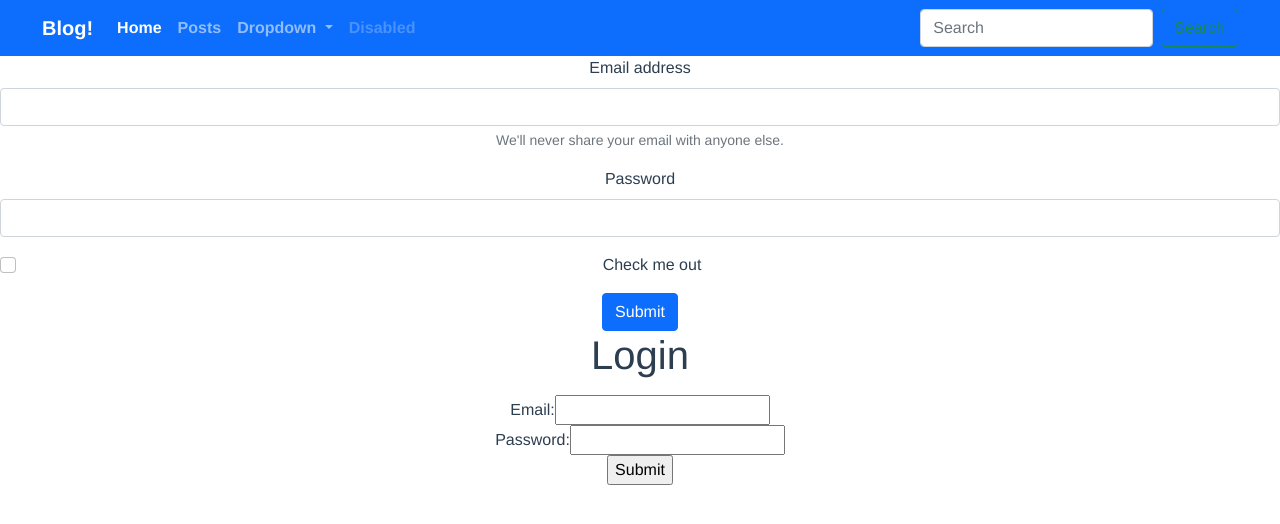
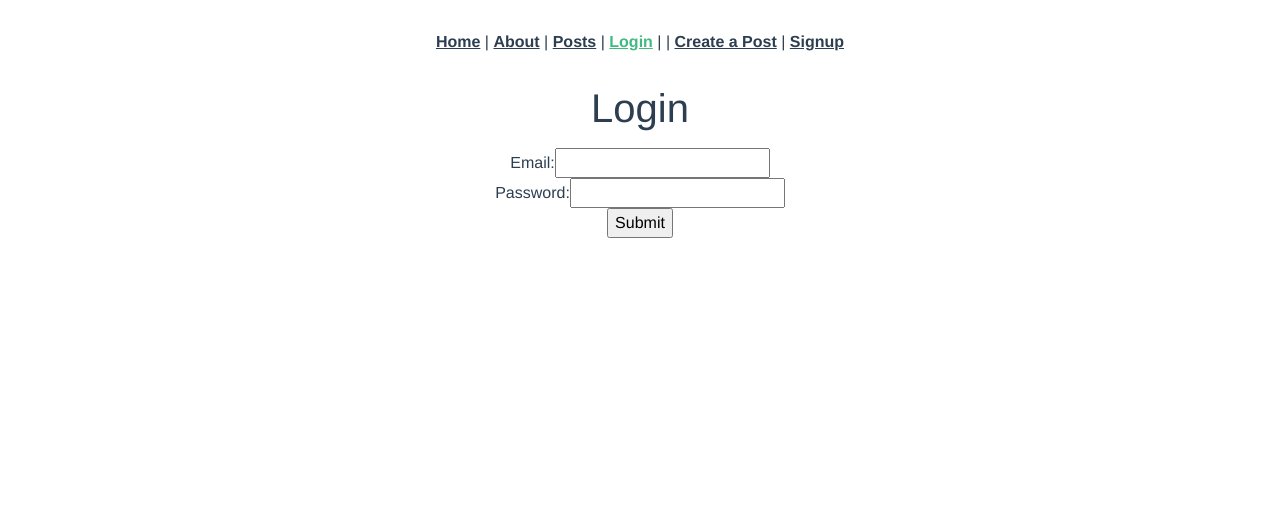
Before and after one commit to DeanaVandegriff/blog-frontend-app, a Vue app: page /login in a window 1280 px wide. Shown: the top 524 px of the page. Built offline with nearby package versions, Linux system fonts and the light colour scheme.

Commit message:
adds login logout toggle

```diff
--- a/src/App.vue
+++ b/src/App.vue
@@ -1,58 +1,56 @@
+<script>
+export default {
+  data: function () {
+    return {
+      isLoggedIn: !!localStorage.jwt,
+    };
+  },
+  watch: {
+    $route: function () {
+      this.isLoggedIn = !!localStorage.jwt;
+    },
+  },
+  methods: {
+    getUserId: function () {
+      return localStorage.getItem("user_id");
+    },
+  },
+};
+</script>
+
 <template>
-  <nav class="navbar navbar-expand-lg navbar-dark bg-primary">
-    <div class="container-fluid">
-      <a class="navbar-brand" href="#">Blog!</a>
-      <button
-        class="navbar-toggler"
-        type="button"
-        data-bs-toggle="collapse"
-        data-bs-target="#navbarSupportedContent"
-        aria-controls="navbarSupportedContent"
-        aria-expanded="false"
-        aria-label="Toggle navigation"
-      >
-        <span class="navbar-toggler-icon"></span>
-      </button>
-      <div class="collapse navbar-collapse" id="navbarSupportedContent">
-        <ul class="navbar-nav me-auto mb-2 mb-lg-0">
-          <li class="nav-item">
-            <a class="nav-link active" aria-current="page" href="#">Home</a>
-          </li>
-          <li class="nav-item">
-            <a class="nav-link" href="/posts">Posts</a>
-          </li>
-          <li class="nav-item dropdown">
-            <a
-              class="nav-link dropdown-toggle"
-              href="#"
-              id="navbarDropdown"
-              role="button"
-              data-bs-toggle="dropdown"
-              aria-expanded="false"
-            >
-              Dropdown
-            </a>
-            <ul class="dropdown-menu" aria-labelledby="navbarDropdown">
-              <li><a class="dropdown-item" href="/signup">Sign Up</a></li>
-              <li><a class="dropdown-item" href="/login">Login</a></li>
-              <li><hr class="dropdown-divider" /></li>
-              <li><a class="dropdown-item" href="/posts/new">Create a Post</a></li>
-              <li><hr class="dropdown-divider" /></li>
-              <li><a class="dropdown-item" href="/logout">Sign Out</a></li>
-            </ul>
-          </li>
-          <li class="nav-item">
-            <a class="nav-link disabled">Disabled</a>
-          </li>
-        </ul>
-        <form class="d-flex">
-          <input class="form-control me-2" type="search" placeholder="Search" aria-label="Search" />
-          <button class="btn btn-outline-success" type="submit">Search</button>
-        </form>
-      </div>
-    </div>
+  <nav>
+    <span>
+      <router-link to="/">Home</router-link>
+    </span>
+    |
+    <span>
+      <router-link to="/about">About</router-link>
+    </span>
+    |
+    <span>
+      <router-link to="/posts">Posts</router-link>
+    </span>
+    |
+    <span v-if="!isLoggedIn">
+      <router-link to="/login">Login</router-link>
+    </span>
+    |
+    <span v-if="isLoggedIn">
+      <router-link to="/logout">Logout</router-link>
+    </span>
+    |
+    <span>
+      <router-link to="/posts/new">Create a Post</router-link>
+    </span>
+    |
+    <span v-if="!isLoggedIn">
+      <router-link to="/signup">Signup</router-link>
+    </span>
   </nav>
-  <router-view />
+  <div class="container">
+    <router-view />
+  </div>
 </template>
 
 <style>
--- a/src/views/LogIn.vue
+++ b/src/views/LogIn.vue
@@ -29,23 +29,6 @@ export default {
 </script>
 
 <template>
-  <form>
-    <div class="mb-3">
-      <label for="exampleInputEmail1" class="form-label">Email address</label>
-      <input type="email" class="form-control" id="exampleInputEmail1" aria-describedby="emailHelp" />
-      <div id="emailHelp" class="form-text">We'll never share your email with anyone else.</div>
-    </div>
-    <div class="mb-3">
-      <label for="exampleInputPassword1" class="form-label">Password</label>
-      <input type="password" class="form-control" id="exampleInputPassword1" />
-    </div>
-    <div class="mb-3 form-check">
-      <input type="checkbox" class="form-check-input" id="exampleCheck1" />
-      <label class="form-check-label" for="exampleCheck1">Check me out</label>
-    </div>
-    <button type="submit" class="btn btn-primary">Submit</button>
-  </form>
-
   <div class="login">
     <form v-on:submit.prevent="submit()">
       <h1>Login</h1>
--- a/src/views/PostsNew.vue
+++ b/src/views/PostsNew.vue
@@ -5,6 +5,7 @@ export default {
     return {
       newPostsParams: { body: "" },
       errors: [],
+      status: "",
     };
   },
   methods: {
@@ -24,6 +25,7 @@ export default {
 
 <template>
   <div class="posts-new">
+    <img v-if="status" v-bind:src="`https://http.cat/${status}`" alt="" />
     <form v-on:submit.prevent="createPost()">
       <h1>Make a post!!</h1>
       <div>
```
